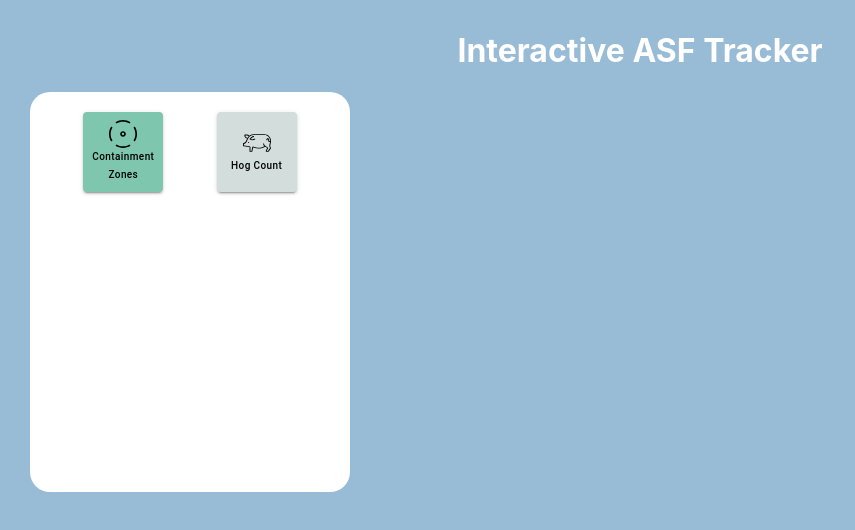
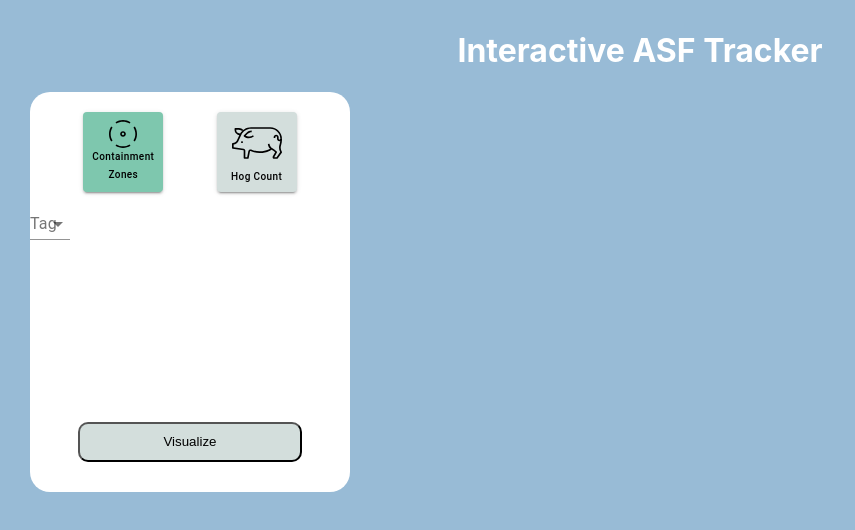
Before and after one commit to NeilMatthewLua/DATA101_ASF_Visualization, a React (Create React App) app: page / in a window 1280 px wide. Shown: the top 530 px of the page, without its empty margins (0-855 px from the left). Built offline with nearby package versions, Linux system fonts and the light colour scheme.

Commit message:
Added visualize button and dropdown

```diff
--- a/src/components/MenuBlock.js
+++ b/src/components/MenuBlock.js
@@ -58,10 +58,15 @@ const useStyles = makeStyles(theme => ({
         textTransform: 'capitalize',
         color: theme.palette.black
     },
-    icon: {
+    icon1: {
         width: '28px !important',
         height: '28px !important'
-    }
+    },
+    icon2: {
+        width: '50px !important',
+        height: '50px !important'
+    },
+
 }));
 
 /**
@@ -103,7 +108,7 @@ function MenuBlock(props) {
                                 color="primary"
                                 onClick={() => handleButtonClicked(block.id)}
                             >
-                                <img className={classes.icon} src={block.icon} />
+                                <img className={block.id == 1 ? classes.icon1 : classes.icon2} src={block.icon} />
                                 {block.label}
                             </Button>
                         </Tooltip>
--- a/src/components/SideBar.js
+++ b/src/components/SideBar.js
@@ -3,6 +3,14 @@ import { makeStyles } from "@material-ui/core/styles";
 import MenuBlock from "./MenuBlock";
 import ContainmentIcon from '../assets/focus.svg';
 import HogCountIcon from '../assets/pig.svg';
+import { Button } from '@material-ui/core';
+import Input from '@material-ui/core/Input';
+import InputLabel from '@material-ui/core/InputLabel';
+import MenuItem from '@material-ui/core/MenuItem';
+import FormControl from '@material-ui/core/FormControl';
+import ListItemText from '@material-ui/core/ListItemText';
+import Select from '@material-ui/core/Select';
+import Checkbox from '@material-ui/core/Checkbox';
 
 const useStyles = makeStyles(theme => ({
     root: {
@@ -10,22 +18,70 @@ const useStyles = makeStyles(theme => ({
         height: '50%',
         marginLeft: '30px',
         borderRadius: '20px',
+        position: 'relative',
         backgroundColor: theme.palette.white
     },
+    button: {
+        width: '70%',
+        height: '10%',
+        backgroundColor: theme.palette.neutralGreen,
+        position: 'absolute',
+        bottom: '10px',
+        left: '50%',
+        borderRadius: '10px',
+        transform: 'translate(-50%, -50%)',
+        '&:hover': {
+            backgroundColor: theme.palette.lightGreen,
+        },
+    },
 }));
+
+const ITEM_HEIGHT = 48;
+const ITEM_PADDING_TOP = 8;
+const MenuProps = {
+    PaperProps: {
+        style: {
+        maxHeight: ITEM_HEIGHT * 4.5 + ITEM_PADDING_TOP,
+        width: 250,
+        },
+},
+};
 
 function SideBar() {
     const classes = useStyles();
     const [menuID, setMenuID] = useState(0);
+    const [regionsList, setRegionChange] = useState([]);
 
     const menuBlockItems = [
         { id: 1, label: 'Containment Zones', icon: ContainmentIcon, description: 'ADD TOOLTIP HERE', active: true },
         { id: 2, label: 'Hog Count', icon: HogCountIcon, description: 'ADD TOOLTIP HERE', active: true},
     ]
 
+    //TODO Consider getting data from BE
+    const regions = [
+        'Oliver Hansen',
+        'Van Henry',
+        'April Tucker',
+        'Ralph Hubbard',
+        'Omar Alexander',
+        'Carlos Abbott',
+        'Miriam Wagner',
+        'Bradley Wilkerson',
+        'Virginia Andrews',
+        'Kelly Snyder',
+      ];
+
     const updateCurrentMenuID = (id) => {
         setMenuID(id);
         console.log("🚀 ~ file: SideBar.js ~ line 16 ~ updateCurrentMenuID ~ id", id);
+    }
+
+    const handleRegionChange = (event) => {
+        setRegionChange(event.target.value);
+    };
+
+    const handleVisualize = () => {
+        console.log("🚀 ~ Clicked Visualize");
     }
 
     return (
@@ -35,6 +91,33 @@ function SideBar() {
                 defaultFocus={1}
                 updateCurrentMenuID={updateCurrentMenuID}
             />
+            <FormControl className={classes.formControl}>
+                <InputLabel id="demo-mutiple-checkbox-label">Tag</InputLabel>
+                <Select
+                    labelId="demo-mutiple-checkbox-label"
+                    id="demo-mutiple-checkbox"
+                    multiple
+                    value={regionsList}
+                    onChange={handleRegionChange}
+                    input={<Input />}
+                    renderValue={(selected) => selected.join(', ')}
+                    MenuProps={MenuProps}
+                >
+                {regions.map((region) => (
+                    <MenuItem key={region} value={region}>
+                    <Checkbox checked={regionsList.indexOf(region) > -1} />
+                    <ListItemText primary={region} />
+                    </MenuItem>
+                ))}
+                </Select>
+            </FormControl>
+            <Button
+                class={classes.button}
+                variant="contained" color="primary"
+                onClick={() => handleVisualize()}
+            >
+                Visualize
+            </Button>
         </div>
     )
 }
```
